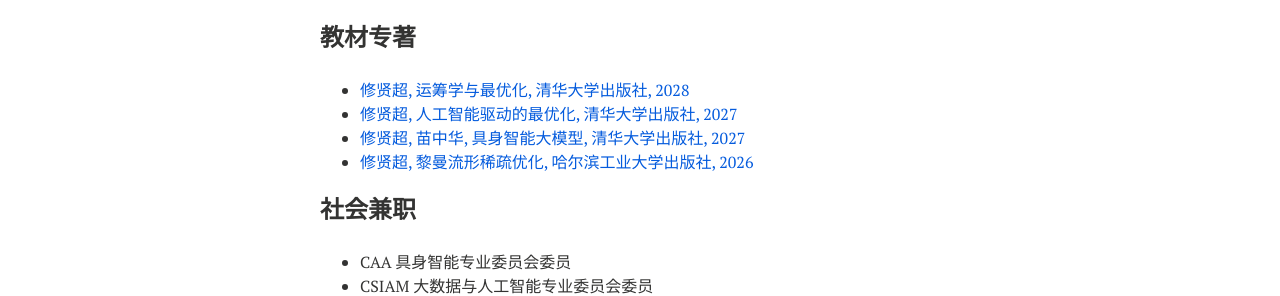
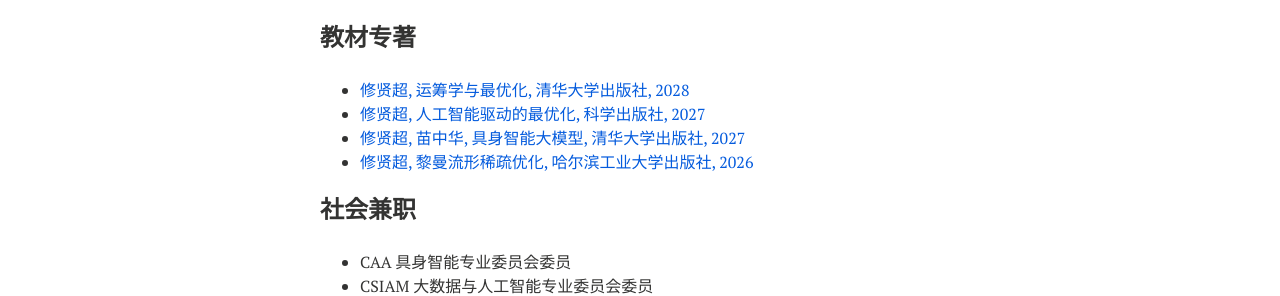
Before and after one commit to xianchaoxiu/xianchaoxiu.github.io, a Jekyll site: the page built from chinese/index.md, in a window 1280 px wide. Shown: the part 495-791 px from the top of the page. Built offline with Jekyll 4.4.1, drawn with Linux system fonts in a browser that asks for light colours; nearby versions of some CDN libraries.

Commit message:
Update index.md

```diff
--- a/chinese/index.md
+++ b/chinese/index.md
@@ -25,7 +25,7 @@ share: false
 
 ### 教材专著
 * <a href="https://xianchaoxiu.github.io/chinese/book/OROPT/" class="textlink" target="_blank"> 修贤超, 运筹学与最优化, 清华大学出版社, 2028   </a> <br>
-* <a href="https://xianchaoxiu.github.io/chinese/book/AIOPT/" class="textlink" target="_blank"> 修贤超, 人工智能驱动的最优化, 清华大学出版社, 2027   </a> <br>
+* <a href="https://xianchaoxiu.github.io/chinese/book/AIOPT/" class="textlink" target="_blank"> 修贤超, 人工智能驱动的最优化, 科学出版社, 2027   </a> <br>
 * <a href="https://xianchaoxiu.github.io/chinese/book/VLA/" class="textlink" target="_blank"> 修贤超, 苗中华, 具身智能大模型, 清华大学出版社, 2027  </a> <br>
 * <a href="https://xianchaoxiu.github.io/chinese/book/OPT/" class="textlink" target="_blank"> 修贤超, 黎曼流形稀疏优化, 哈尔滨工业大学出版社, 2026  </a> <br>
 
```
